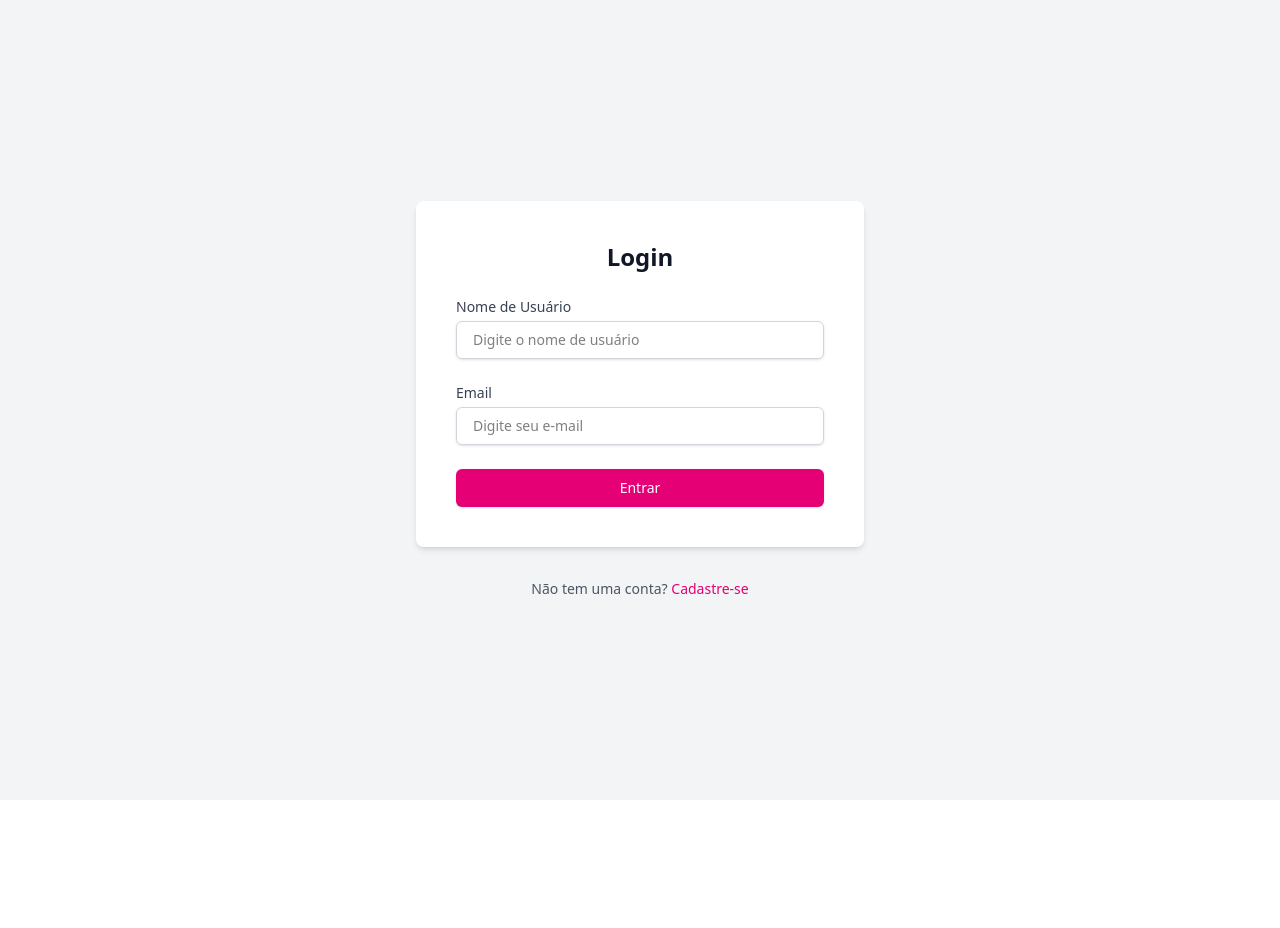
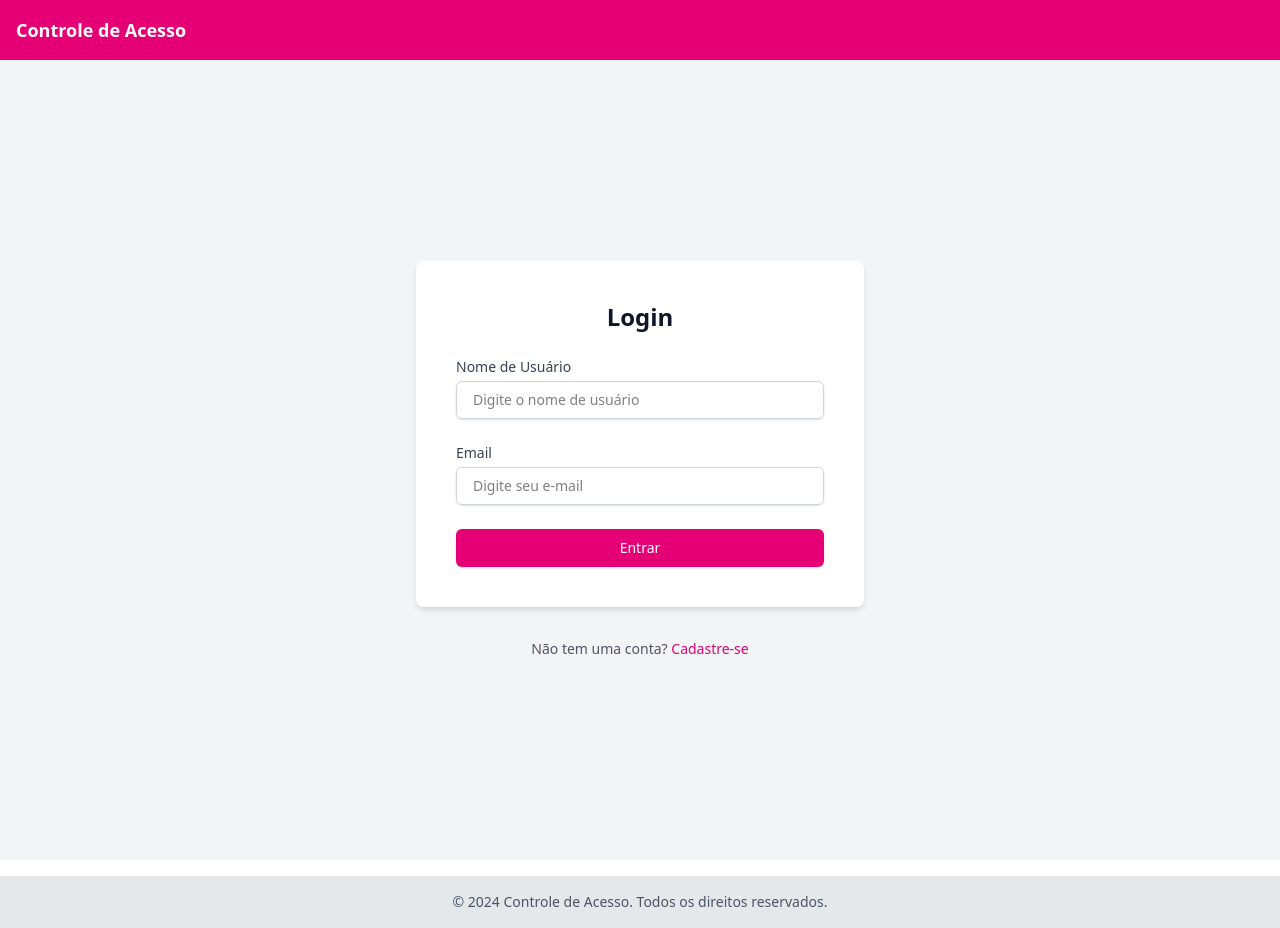
Before and after one commit to FIAP-AURAMED/access-control-cp, a React (Vite) app: page / in a window 1280 px wide. Before the commit the page ends 800 px from the top, so only its background shows below. Built offline with nearby package versions, Linux system fonts and the light colour scheme.

Commit message:
Adicionando componentes header e footer ao App

```diff
--- a/src/App.tsx
+++ b/src/App.tsx
@@ -1,11 +1,16 @@
 import { Outlet } from "react-router-dom";
+import Header from "./components/Header";
+import Footer from "./components/Footer";
+
 
 
 
 export default function App() {
     return (
         <>
+        <Header />
         <Outlet />
+        <Footer />
         </>
     )
 }
```
